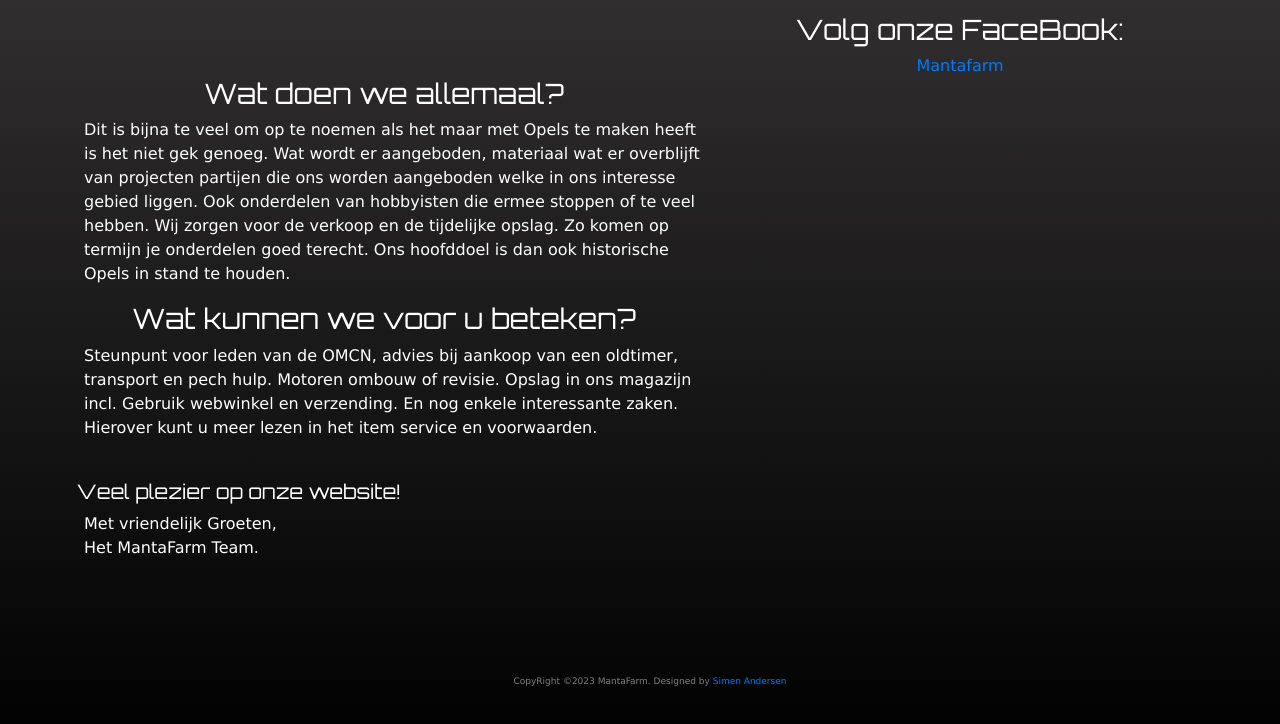
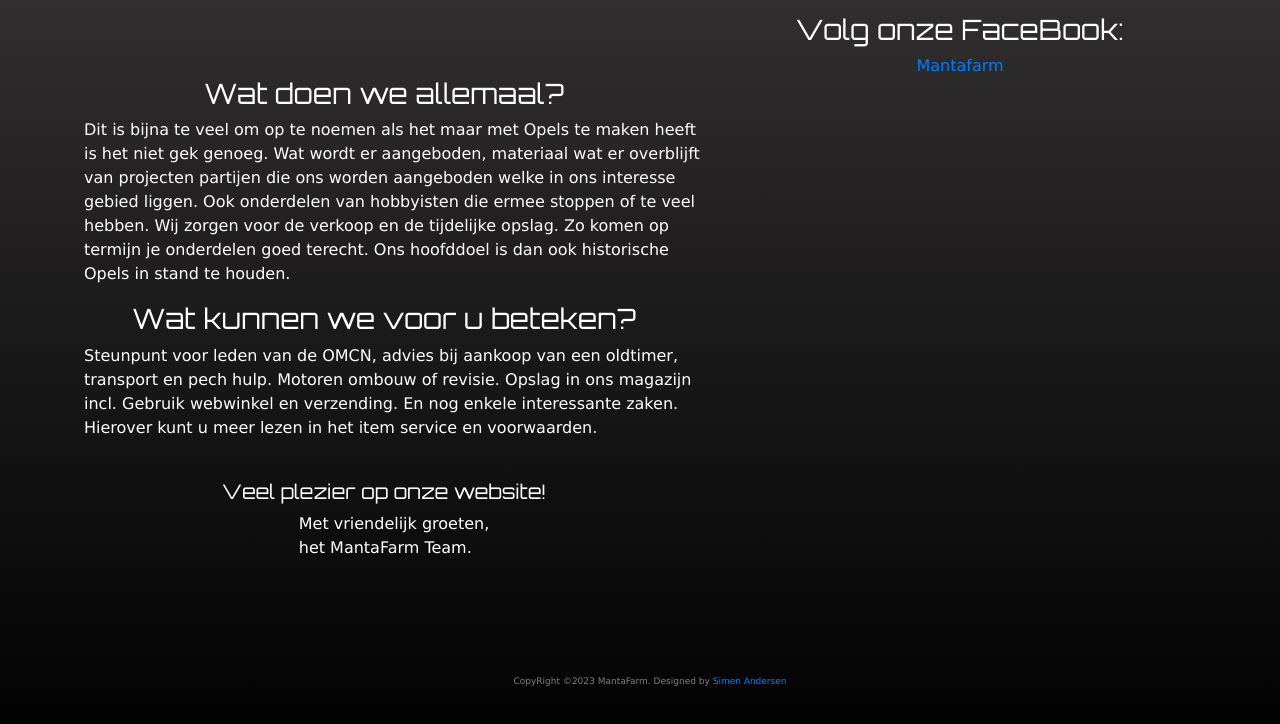
Before and after one commit to Xer4n/Mantafarm, a plain HTML site: page index.html in a window 1280 px wide. Shown: the part 800-1524 px from the top of the page. Drawn offline with nearby package versions, Linux system fonts and the light colour scheme.

Commit message:
Some visual changes to the information section

```diff
--- a/index.html
+++ b/index.html
@@ -67,12 +67,12 @@
                         En nog enkele interessante zaken. Hierover kunt u meer lezen in het item service en voorwaarden.<br><br>
                     </p>
 
-                    <h5 style="margin-left: 2%;">
+                    <h5 class="d-flex justify-content-center">
                         Veel plezier op onze website!
                     </h5>
-                    <p>
-                        Met vriendelijk Groeten,<br>
-                        Het MantaFarm Team.
+                    <p class="d-flex justify-content-center">
+                        Met vriendelijk groeten,<br>
+                        het MantaFarm Team.
 
                     </p>
                 </div>
```
